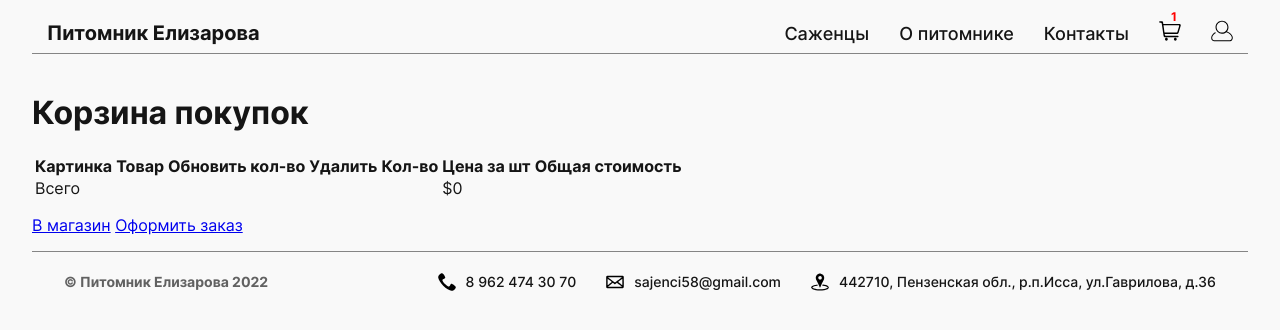
After one commit to Kettrin62/pnzsad.ru, a Django app: page /cart/ in a window 1280 px wide. The commit adds this page. Shown: the top 330 px of the page. Run offline with Django 4.2, Linux system fonts and the light colour scheme.

Commit message:
cart_temp-3

```diff
--- a/pnzsad/cart/cart.py
+++ b/pnzsad/cart/cart.py
@@ -12,25 +12,23 @@ class Cart(object):
             cart = self.session[settings.CART_SESSION_ID] = {}
         self.cart = cart
 
-    def get_product_price(self, product, request):
-        if request.user.is_wholesaler:
-            return product.wholesale_price
-        return product.retail_price
+    # def get_product_price(self, product, request):
+    #     if request.user.is_wholesaler:
+    #         return product.wholesale_price
+    #     return product.retail_price
 
-    def add(self, product, quantity=1, update_quantity=False):
+    def add(self, product, quantity=1):
         """
         Добавить продукт в корзину или обновить его количество.
         """
-        product_id = str(Seedling.id)
+        product_id = str(product.id)
         if product_id not in self.cart:
             self.cart[product_id] = {
-                'quantity': 0,
+                'quantity': 1,
                 'price': str(product.retail_price)
             }
-        if update_quantity:
+        else:
             self.cart[product_id]['quantity'] = quantity
-        else:
-            self.cart[product_id]['quantity'] += quantity
         self.save()
 
     def save(self):
--- /dev/null
+++ b/pnzsad/cart/templates/cart/cart_detail.html
@@ -0,0 +1,60 @@
+{% extends "base.html" %}
+{% load static %}
+
+{% block title %}
+  Корзина покупок
+{% endblock %}
+
+{% block content %}
+  <h1>Корзина покупок</h1>
+  <table class="cart">
+    <thead>
+      <tr>
+        <th>Картинка</th>
+        <th>Товар</th>
+        <th>Обновить кол-во</th>
+        <th>Удалить</th>
+        <th>Кол-во</th>
+        <th>Цена за шт</th>
+        <th>Общая стоимость</th>
+      </tr>
+    </thead>
+    <tbody>
+      {% for item in cart %}
+        {% with product=item.product %}
+          <tr>
+            <td>
+              <a href="{{ product.get_absolute_url }}">
+                <img src="{% if product.image %}{{ product.image.url }}{% else %}{% static 'img/no_image.png' %}{% endif %}">
+              </a>
+            </td>
+            <td>{{ product.name }}</td>
+            <td>
+              <form action="{% url 'cart:cart_update' product.id %}" method="post">
+                {{ item.update_quantity_form.quantity }}
+                {{ item.update_quantity_form.update }}
+                <input type="submit" value="Обновить">
+                {% csrf_token %}
+              </form>
+            </td>
+            <td><a href="{% url 'cart:cart_remove' product.id %}">Удалить</a></td>
+            <td>
+              {{ item.quantity }}
+            </td>
+            <td class="num">${{ item.price }}</td>
+            <td class="num">${{ item.total_price }}</td>
+          </tr>
+        {% endwith %}
+      {% endfor %}
+      <tr class="total">
+        <td>Всего</td>
+        <td colspan="4"></td>
+        <td class="num">${{ cart.get_total_price }}</td>
+      </tr>
+    </tbody>
+  </table>
+  <p class="text-right">
+    <a href="#" class="button light">В магазин</a>
+    <a href="#" class="button">Оформить заказ</a>
+  </p>
+{% endblock %}
--- /dev/null
+++ b/pnzsad/cart/urls.py
@@ -0,0 +1,13 @@
+from django.urls import path
+
+from . import views
+
+app_name = 'cart'
+
+
+urlpatterns = [
+    path('add/<int:product_id>', views.cart_add, name='cart_add'),
+    path('remove/<int:product_id>', views.cart_remove, name='cart_remove'),
+    path('update/<int:product_id>', views.cart_update, name='cart_update'),
+    path('', views.cart_detail, name='cart_detail'),
+]
--- a/pnzsad/cart/views.py
+++ b/pnzsad/cart/views.py
@@ -1,3 +1,40 @@
-from django.shortcuts import render
+from django.shortcuts import render, redirect, get_object_or_404
+from django.views.decorators.http import require_POST
 
-# Create your views here.
+from seedlings.models import Seedling
+from .cart import Cart
+from .forms import CartEditForm
+
+
+def cart_add(request, product_id):
+    cart = Cart(request)
+    product = get_object_or_404(Seedling, id=product_id)
+    cart.add(product=product)
+    return redirect(request.META.get('HTTP_REFERER'))
+
+
+def cart_remove(request, product_id):
+    cart = Cart(request)
+    product = get_object_or_404(Seedling, id=product_id)
+    cart.remove(product)
+    return redirect('cart:cart_detail')
+
+
+@require_POST
+def cart_update(request, product_id):
+    cart = Cart(request)
+    product = get_object_or_404(Seedling, id=product_id)
+    form = CartEditForm(request.POST)
+    if form.is_valid():
+        clean_data = form.cleaned_data
+        cart.add(product=product, quantity=clean_data['quantity'])
+    return redirect('cart:cart_detail')
+
+
+def cart_detail(request):
+    cart = Cart(request)
+    for item in cart:
+        item['quantity'] = CartEditForm(
+            initial={'update_quantity_form': item['quantity']}
+        )
+    return render(request, 'cart/cart_detail.html', {'cart': cart})
--- a/pnzsad/pnzsad/settings.py
+++ b/pnzsad/pnzsad/settings.py
@@ -20,7 +20,7 @@ DEBUG = True
 
 ALLOWED_HOSTS = []
 
-INTERNAL_IPS = ['127.0.0.1',]
+INTERNAL_IPS = ['127.0.0.1']
 
 
 # Application definition
@@ -33,9 +33,9 @@ INSTALLED_APPS = [
     'django.contrib.messages',
     'users.apps.UsersConfig',
     'seedlings.apps.SeedlingsConfig',
+    'cart.apps.CartConfig',
     'django.contrib.staticfiles',
     'debug_toolbar',
-    'cart',
 ]
 
 MIDDLEWARE = [
--- a/pnzsad/pnzsad/urls.py
+++ b/pnzsad/pnzsad/urls.py
@@ -7,6 +7,7 @@ urlpatterns = [
     path('admin/', admin.site.urls),
     path('users/', include('users.urls', namespace='users')),
     path('auth/', include('django.contrib.auth.urls')),
+    path('cart/', include('cart.urls', namespace='cart')),
     path('', include('seedlings.urls', namespace='seedlings')),
 ]
 
--- a/pnzsad/seedlings/templates/seedlings/seedling_cards_item.html
+++ b/pnzsad/seedlings/templates/seedlings/seedling_cards_item.html
@@ -13,6 +13,6 @@
       <p class="card__price">Цена {{ card.retail_price }}&#8381;</p>
     {% endif %}
     <a href="{{ card.get_absolute_url }}" class="card__button-cart">Подробнее</a>
-    <a href="#" class="card__button-cart">В корзину</a>
+    <a href="{% url 'cart:cart_add' card.pk %}" class="card__button-cart">В корзину</a>
   </div>
 </li>
--- a/pnzsad/templates/includes/header.html
+++ b/pnzsad/templates/includes/header.html
@@ -17,7 +17,7 @@
         <a href="#" class="nav__link">Контакты</a>
       </li>
       <li class="nav__link">
-        <a href="#" class="nav__link">
+        <a href="{% url 'cart:cart_detail' %}" class="nav__link">
           <img src="{% static 'images/cart.svg' %}" alt="Корзина" class="nav__image">
           <div class="nav__cart">
             <p class="nav__count">1</p>
@@ -55,7 +55,7 @@
 
   <ul class="nav__list">
     <li class="nav__link">
-      <a href="#" class="menu__link">
+      <a href="{% url 'cart:cart_detail' %}" class="menu__link">
         <img src="{% static 'images/cart.svg' %}" alt="Корзина" class="nav__image">
         <div class="nav__cart">
           <p class="nav__count">1</p>
--- a/pnzsad/users/urls.py
+++ b/pnzsad/users/urls.py
@@ -6,6 +6,6 @@ app_name = 'users'
 
 
 urlpatterns = [
-    path("signup/", views.SignUp.as_view(), name="signup"),
-    # path("", views.index_users, name="index_users"),
+    path('signup/', views.SignUp.as_view(), name='signup'),
+    # path('', views.index_users, name='index_users'),
 ]
```
Also changed, not shown: pnzsad/cart/forms.py (added, +7 -0 lines), pnzsad/db.sqlite3.
